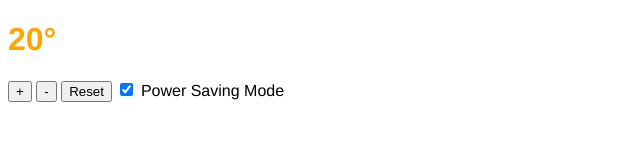
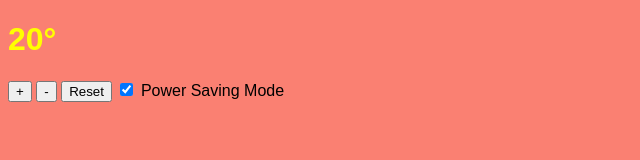
Before and after one commit to fzrh/thermostat, a plain HTML site: page index.html in a window 1280 px wide. Shown: the whole page, without its empty margins (0-640 px from the left). Drawn offline with nearby package versions, Linux system fonts and the light colour scheme; no server answers.

Commit message:
Added meta charset to display degree symbol

```diff
--- a/index.html
+++ b/index.html
@@ -4,18 +4,20 @@
   <title>Thermostat</title>
   <style>
     body {
-      font-family: Helvetica Neue;
+      font-family: Arial;
+      background-color: salmon;
     }
     .high {
       color: red;
     }
     .medium {
-      color: orange;
+      color: yellow;
     }
     .low {
       color: green;
     }
   </style>
+  <meta charset='utf8'>
 </head>
 <body>
   <h1>
```
